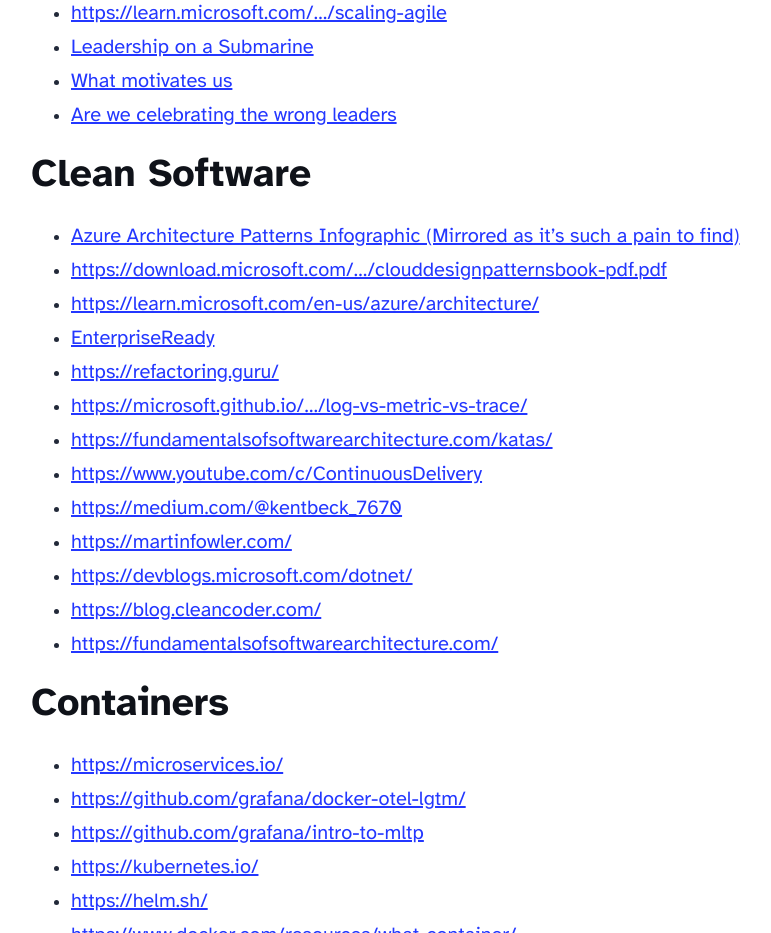
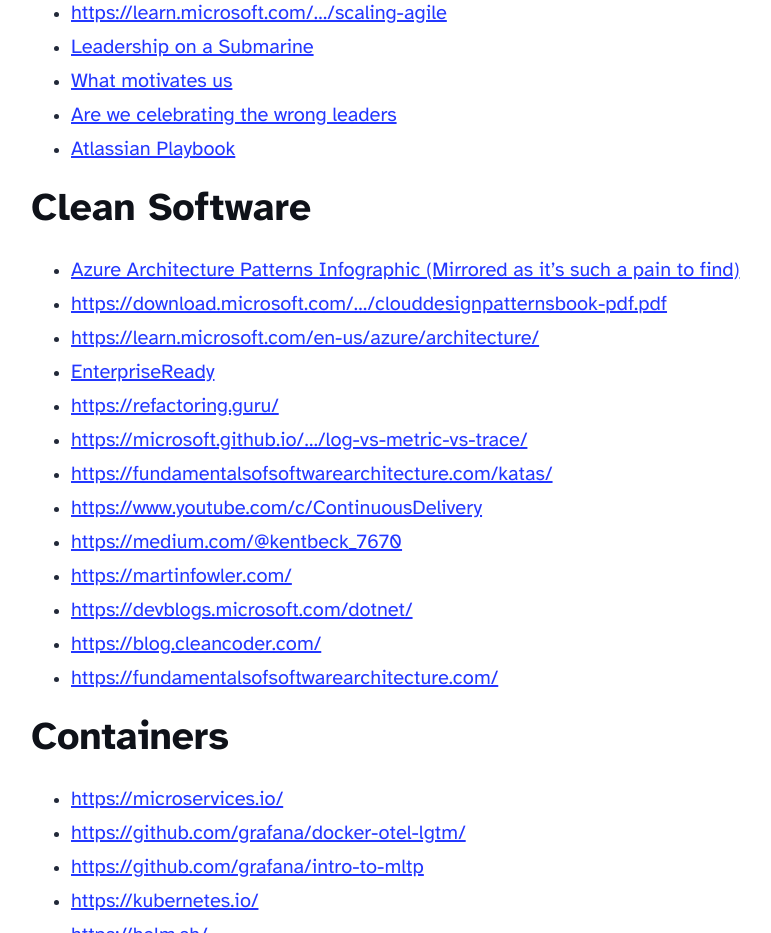
Before and after one commit to Mcphylus12/mcphylus12.github.io, an Astro site: page /links in a window 1280 px wide. Shown: the part 811-1744 px from the top of the page, without its empty margins (249-1020 px from the left). Built offline with nearby package versions, Linux system fonts and the light colour scheme; Astro itself is replaced by a stand-in of ours.

Commit message:
Update links.md

```diff
--- a/src/pages/links.md
+++ b/src/pages/links.md
@@ -23,6 +23,7 @@ This is a random assortment of links I’ve accrued. It’s mainly for personal
 - [Leadership on a Submarine](https://youtu.be/HYXH2XUfhfo)
 - [What motivates us](https://youtu.be/u6XAPnuFjJc?is=uUyvYnv_mfxR5PgO)
 - [Are we celebrating the wrong leaders](https://youtu.be/b0Z9IpTVfUg)
+- [Atlassian Playbook](https://www.atlassian.com/team-playbook)
 
 ### Clean Software
 
```
